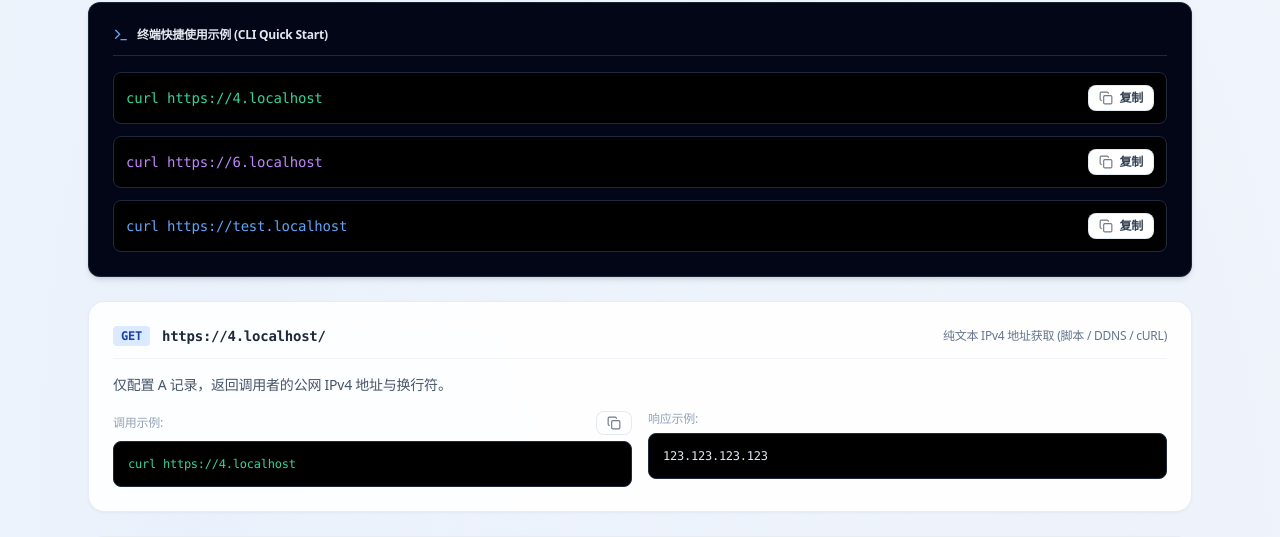
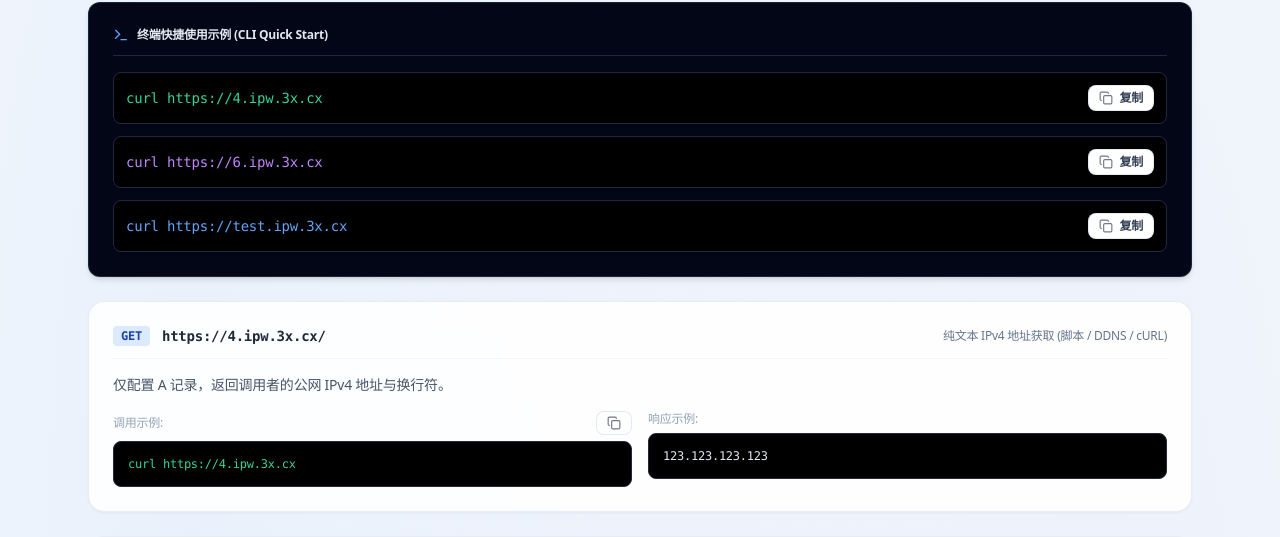
Before and after one commit to sunzhonghui/netip, a Vue app in the folder web/: page /docs/api in a window 1280 px wide. Shown: the part 215-752 px from the top of the page. Built offline with nearby package versions, Linux system fonts and the light colour scheme.

Commit message:
fix(docs): correct API documentation domain resolution to preserve .ipw.3x.cx

```diff
--- /dev/null
+++ b/web/src/utils/domain.ts
@@ -0,0 +1,61 @@
+/**
+ * Domain resolution utilities for probe subdomains and API hosts.
+ */
+
+export interface DomainInfo {
+  baseDomain: string
+  apiHost: string
+}
+
+const DEFAULT_BASE_DOMAIN = 'ipw.3x.cx'
+const DEFAULT_API_HOST = 'ip.ipw.3x.cx'
+
+/**
+ * Resolves the base domain (e.g. 'ipw.3x.cx') and API host (e.g. 'ip.ipw.3x.cx')
+ * based on current browser hostname or given hostname.
+ */
+export function getDomainInfo(hostname?: string): DomainInfo {
+  const host = (hostname ?? (typeof window !== 'undefined' ? window.location.hostname : '')).toLowerCase().trim()
+
+  const isLocalOrIP =
+    !host ||
+    host === 'localhost' ||
+    host === '127.0.0.1' ||
+    host === '::1' ||
+    !host.includes('.') ||
+    /^(\d{1,3}\.){3}\d{1,3}$/.test(host) ||
+    host.includes(':')
+
+  // In local dev, preview, or direct IP access, default to ipw.3x.cx
+  if (isLocalOrIP) {
+    return {
+      baseDomain: DEFAULT_BASE_DOMAIN,
+      apiHost: DEFAULT_API_HOST,
+    }
+  }
+
+  // If host is ipw.3x.cx or any subdomain of ipw.3x.cx (e.g. ip.ipw.3x.cx, 4.ipw.3x.cx, test.ipw.3x.cx)
+  if (host === 'ipw.3x.cx' || host.endsWith('.ipw.3x.cx')) {
+    return {
+      baseDomain: 'ipw.3x.cx',
+      apiHost: host.startsWith('ip.') ? host : 'ip.ipw.3x.cx',
+    }
+  }
+
+  // Generic custom domain support:
+  // If host starts with a recognized probe or web prefix (ip., 4., 6., test.), strip it
+  const parts = host.split('.')
+  if (parts.length > 2 && ['ip', '4', '6', 'test'].includes(parts[0])) {
+    const baseDomain = parts.slice(1).join('.')
+    return {
+      baseDomain,
+      apiHost: parts[0] === 'ip' ? host : `ip.${baseDomain}`,
+    }
+  }
+
+  // Apex or standard domain (e.g. example.com)
+  return {
+    baseDomain: host,
+    apiHost: `ip.${host}`,
+  }
+}
--- a/web/src/views/ApiDocsView.vue
+++ b/web/src/views/ApiDocsView.vue
@@ -2,13 +2,9 @@
 import { Code2, Terminal } from 'lucide-vue-next'
 import ToolHeader from '@/components/ToolHeader.vue'
 import CopyButton from '@/components/CopyButton.vue'
+import { getDomainInfo } from '@/utils/domain'
 
-const host = window.location.hostname
-const parts = host.split('.')
-let baseDomain = host
-if (parts.length > 2) {
-  baseDomain = parts.slice(1).join('.')
-}
+const { baseDomain, apiHost } = getDomainInfo()
 
 const apis = [
   {
@@ -48,7 +44,7 @@ const apis = [
     method: 'GET',
     url: `/api/v1/me`,
     desc: '返回当前客户端的公网 IP、地理位置、运营商及 ASN。',
-    example: `curl https://${host}/api/v1/me`,
+    example: `curl https://${apiHost}/api/v1/me`,
     response: `{\n  "success": true,\n  "data": {\n    "ip": "1.1.1.1",\n    "version": 4,\n    "country": "Australia",\n    "country_code": "AU",\n    "isp": "Cloudflare",\n    "asn": 13335,\n    "as_name": "CLOUDFLARENET"\n  },\n  "request_id": "req-123"\n}`,
   },
   {
@@ -56,7 +52,7 @@ const apis = [
     method: 'GET',
     url: `/api/v1/ip/{ip}`,
     desc: '查询指定 IPv4 / IPv6 地址的地理位置与网络信息。',
-    example: `curl https://${host}/api/v1/ip/8.8.8.8`,
+    example: `curl https://${apiHost}/api/v1/ip/8.8.8.8`,
     response: `{\n  "success": true,\n  "data": {\n    "ip": "8.8.8.8",\n    "version": 4,\n    "country": "United States",\n    "country_code": "US",\n    "isp": "Google",\n    "asn": 15169,\n    "as_name": "GOOGLE"\n  },\n  "request_id": "req-456"\n}`,
   },
   {
@@ -64,7 +60,7 @@ const apis = [
     method: 'POST',
     url: `/api/v1/dns`,
     desc: '向系统 DNS、1.1.1.1、8.8.8.8、223.5.5.5 等并发查询记录。',
-    example: `curl -X POST https://${host}/api/v1/dns \\\n  -H "Content-Type: application/json" \\\n  -d '{"name":"ipw.3x.cx","type":"A"}'`,
+    example: `curl -X POST https://${apiHost}/api/v1/dns \\\n  -H "Content-Type: application/json" \\\n  -d '{"name":"ipw.3x.cx","type":"A"}'`,
     response: `{\n  "success": true,\n  "data": {\n    "name": "ipw.3x.cx",\n    "type": "A",\n    "results": [\n      {\n        "resolver": "1.1.1.1",\n        "latency_ms": 18,\n        "answers": [{"type":"A","value":"1.2.3.4","ttl":300}]\n      }\n    ]\n  }\n}`,
   },
   {
@@ -72,7 +68,7 @@ const apis = [
     method: 'POST',
     url: `/api/v1/ping`,
     desc: '向目标主机发送 ICMP Echo 报文并统计往返时延与丢包率。',
-    example: `curl -X POST https://${host}/api/v1/ping \\\n  -H "Content-Type: application/json" \\\n  -d '{"target":"1.1.1.1","count":4}'`,
+    example: `curl -X POST https://${apiHost}/api/v1/ping \\\n  -H "Content-Type: application/json" \\\n  -d '{"target":"1.1.1.1","count":4}'`,
     response: `{\n  "success": true,\n  "data": {\n    "target": "1.1.1.1",\n    "resolved_ip": "1.1.1.1",\n    "sent": 4,\n    "received": 4,\n    "loss_percent": 0,\n    "avg_ms": 14.2\n  }\n}`,
   },
   {
@@ -80,7 +76,7 @@ const apis = [
     method: 'POST',
     url: `/api/v1/tcping`,
     desc: '针对指定 TCP 端口测量三次握手连接建立耗时。',
-    example: `curl -X POST https://${host}/api/v1/tcping \\\n  -H "Content-Type: application/json" \\\n  -d '{"target":"ipw.3x.cx","port":443,"count":4}'`,
+    example: `curl -X POST https://${apiHost}/api/v1/tcping \\\n  -H "Content-Type: application/json" \\\n  -d '{"target":"ipw.3x.cx","port":443,"count":4}'`,
     response: `{\n  "success": true,\n  "data": {\n    "target": "ipw.3x.cx",\n    "port": 443,\n    "success": 4,\n    "avg_ms": 28.5\n  }\n}`,
   },
   {
@@ -88,7 +84,7 @@ const apis = [
     method: 'POST',
     url: `/api/v1/ipv6-check`,
     desc: '检测目标网站的 DNS A/AAAA、HTTP 与 HTTPS IPv6 可用性。',
-    example: `curl -X POST https://${host}/api/v1/ipv6-check \\\n  -H "Content-Type: application/json" \\\n  -d '{"target":"ipw.3x.cx"}'`,
+    example: `curl -X POST https://${apiHost}/api/v1/ipv6-check \\\n  -H "Content-Type: application/json" \\\n  -d '{"target":"ipw.3x.cx"}'`,
     response: `{\n  "success": true,\n  "data": {\n    "domain": "ipw.3x.cx",\n    "supported": true,\n    "conclusion": "该网站完整支持 IPv6"\n  }\n}`,
   },
   {
@@ -96,7 +92,7 @@ const apis = [
     method: 'POST',
     url: `/api/v1/ssl`,
     desc: '连接目标 HTTPS 端口并提取 X.509 证书链、SANs、加密套件。',
-    example: `curl -X POST https://${host}/api/v1/ssl \\\n  -H "Content-Type: application/json" \\\n  -d '{"hostname":"ipw.3x.cx","port":443}'`,
+    example: `curl -X POST https://${apiHost}/api/v1/ssl \\\n  -H "Content-Type: application/json" \\\n  -d '{"hostname":"ipw.3x.cx","port":443}'`,
     response: `{\n  "success": true,\n  "data": {\n    "hostname": "ipw.3x.cx",\n    "valid": true,\n    "days_remaining": 82,\n    "tls_version": "TLS 1.3"\n  }\n}`,
   },
   {
@@ -104,7 +100,7 @@ const apis = [
     method: 'POST',
     url: `/api/v1/http`,
     desc: '记录 DNS、TCP、TLS、TTFB 耗时与响应头信息。',
-    example: `curl -X POST https://${host}/api/v1/http \\\n  -H "Content-Type: application/json" \\\n  -d '{"target":"https://ipw.3x.cx"}'`,
+    example: `curl -X POST https://${apiHost}/api/v1/http \\\n  -H "Content-Type: application/json" \\\n  -d '{"target":"https://ipw.3x.cx"}'`,
     response: `{\n  "success": true,\n  "data": {\n    "dns_ms": 12,\n    "tcp_ms": 24,\n    "tls_ms": 38,\n    "ttfb_ms": 65,\n    "status_code": 200\n  }\n}`,
   },
   {
@@ -112,7 +108,7 @@ const apis = [
     method: 'POST',
     url: `/api/v1/speed`,
     desc: '下载最高 5MB 流量计算下载速率 (Mbps)。',
-    example: `curl -X POST https://${host}/api/v1/speed \\\n  -H "Content-Type: application/json" \\\n  -d '{"target":"https://ipw.3x.cx"}'`,
+    example: `curl -X POST https://${apiHost}/api/v1/speed \\\n  -H "Content-Type: application/json" \\\n  -d '{"target":"https://ipw.3x.cx"}'`,
     response: `{\n  "success": true,\n  "data": {\n    "speed_mbps": 48.2,\n    "download_bytes": 1048576,\n    "download_ms": 174\n  }\n}`,
   },
 ]
--- a/web/src/views/HomeView.vue
+++ b/web/src/views/HomeView.vue
@@ -15,6 +15,7 @@ import {
 } from 'lucide-vue-next'
 import IPCard from '@/components/IPCard.vue'
 import { api, fetchWithTimeout } from '@/utils/api'
+import { getDomainInfo } from '@/utils/domain'
 import type { IPDetails } from '@/types'
 
 const loading = ref(true)
@@ -108,13 +109,8 @@ async function detectNetwork() {
   preferred.value = 'unknown'
 
   // Dynamic host determination
-  const host = window.location.hostname
-  const parts = host.split('.')
-  let baseDomain = host
-  if (parts.length > 2) {
-    baseDomain = parts.slice(1).join('.')
-  }
-  const protocol = window.location.protocol
+  const { baseDomain } = getDomainInfo()
+  const protocol = window.location.protocol === 'https:' ? 'https:' : (baseDomain === 'ipw.3x.cx' ? 'https:' : window.location.protocol)
 
   const v4Url = `${protocol}//4.${baseDomain}/json`
   const v6Url = `${protocol}//6.${baseDomain}/json`
```
Also changed, not shown: 34 other files (tests, documents, lock files or other folders).
